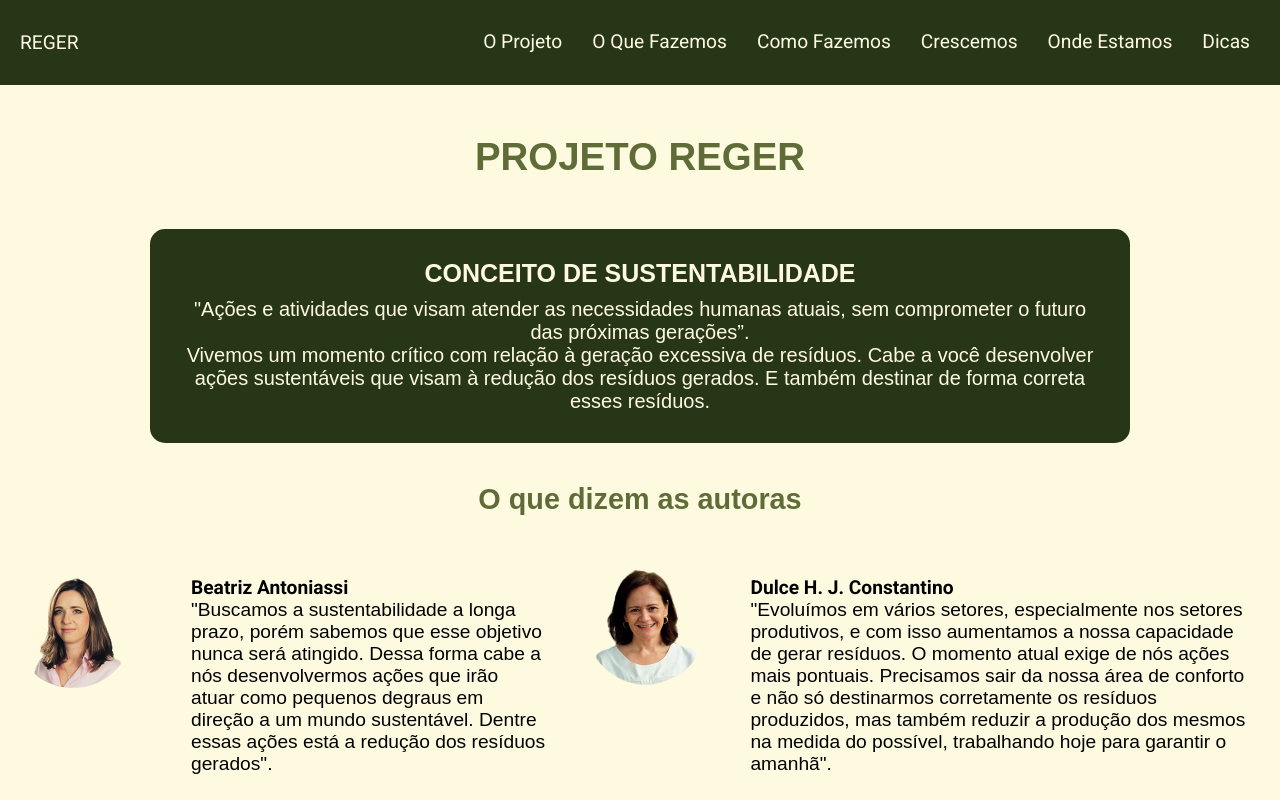
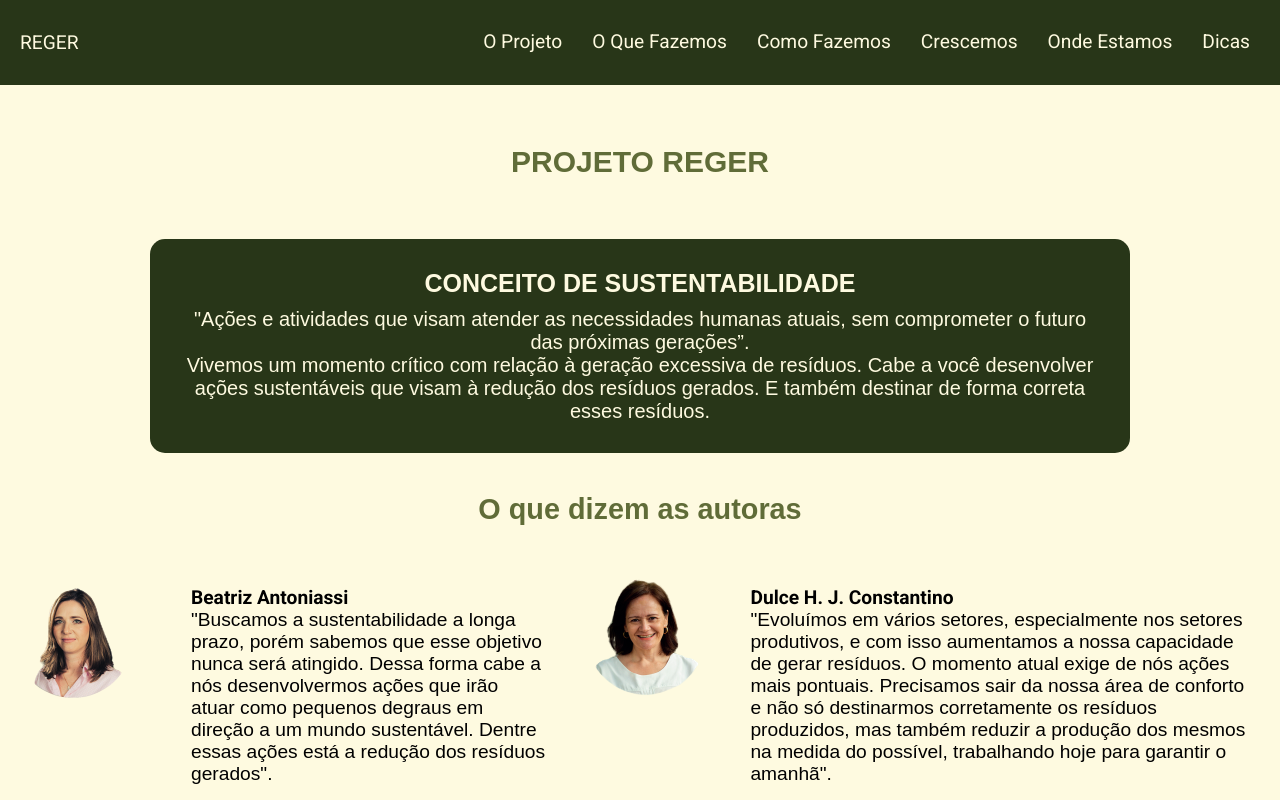
Before and after one commit to DioCarvalh0/frontendmaster, a React (Vite) app: page / in a window 1280 px wide. Shown: the top 800 px of the page. Built offline with nearby package versions, Linux system fonts and the light colour scheme.

Commit message:
commit 18h28

```diff
--- a/src/assets/components/Indice/indice.tsx
+++ b/src/assets/components/Indice/indice.tsx
@@ -5,7 +5,7 @@ import dulce from '../img/dulce-removebg-preview.png'
 function Indice(){
     return(
         <body>
-            <h1>PROJETO REGER</h1>
+            <h1 className='titulo'>PROJETO REGER</h1>
             <section className='indice1'>
                 <div>
                     <h3 className='border'>
```
